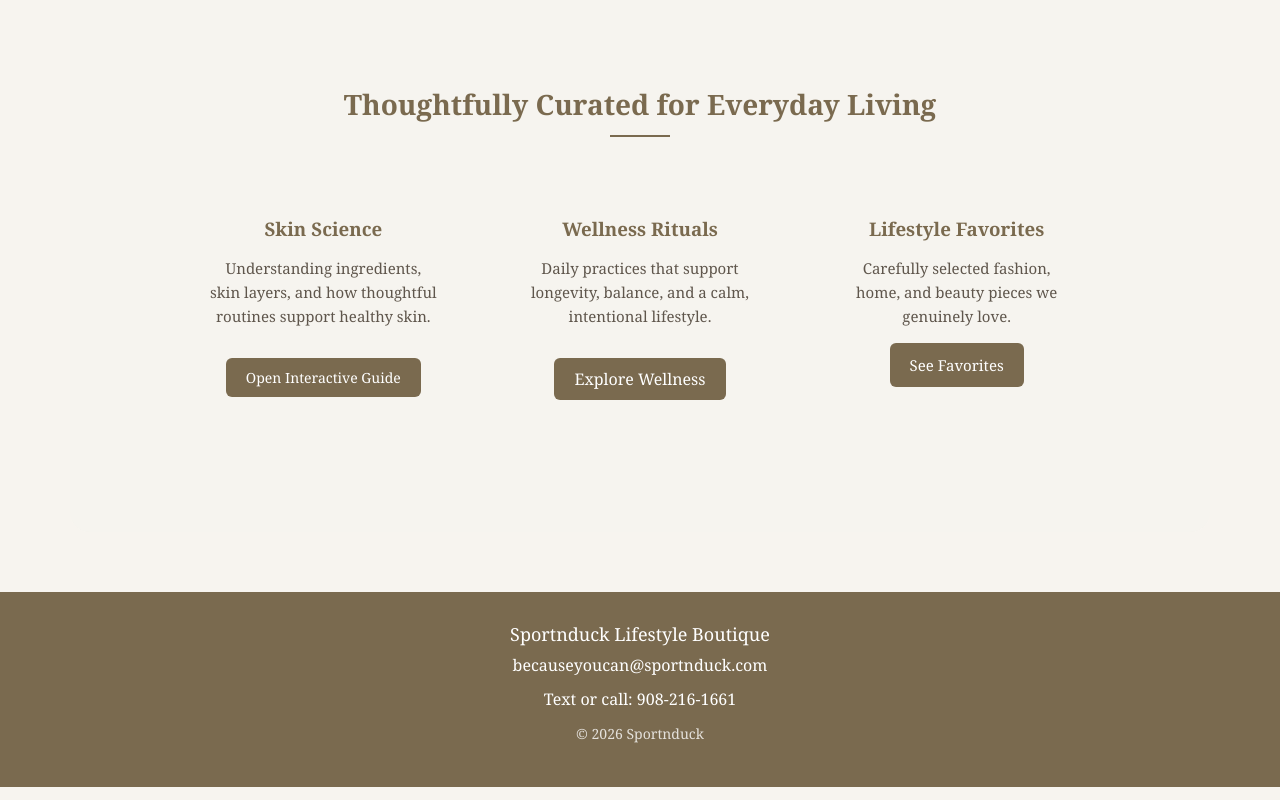
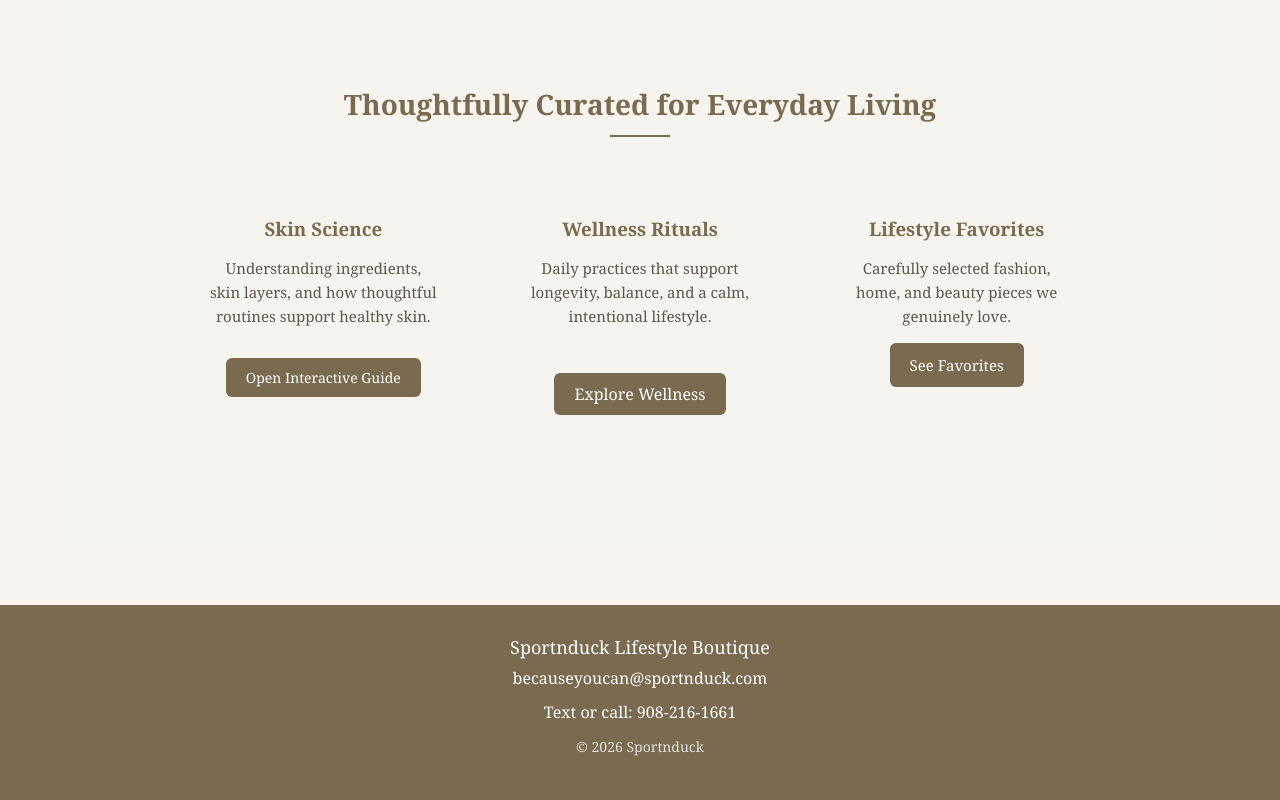
Before and after one commit to Sportnduck/Sportnduck.github.io, a plain HTML site: page index.html in a window 1280 px wide. Shown: the part 1018-1818 px from the top of the page. Drawn offline with Linux system fonts and the light colour scheme.

Commit message:
Increase margin-top for Explore Wellness button

```diff
--- a/index.html
+++ b/index.html
@@ -176,7 +176,7 @@ Daily practices that support longevity, balance, and a calm, intentional lifesty
 </p>
 
   <a href="wellness.html"
-style="display:inline-block;margin-top:15px;padding:10px 20px;background:#7A6A4F;color:white;text-decoration:none;border-radius:6px;">
+style="display:inline-block;margin-top:30px;padding:10px 20px;background:#7A6A4F;color:white;text-decoration:none;border-radius:6px;">
 Explore Wellness
 </a>
 </div>
```
